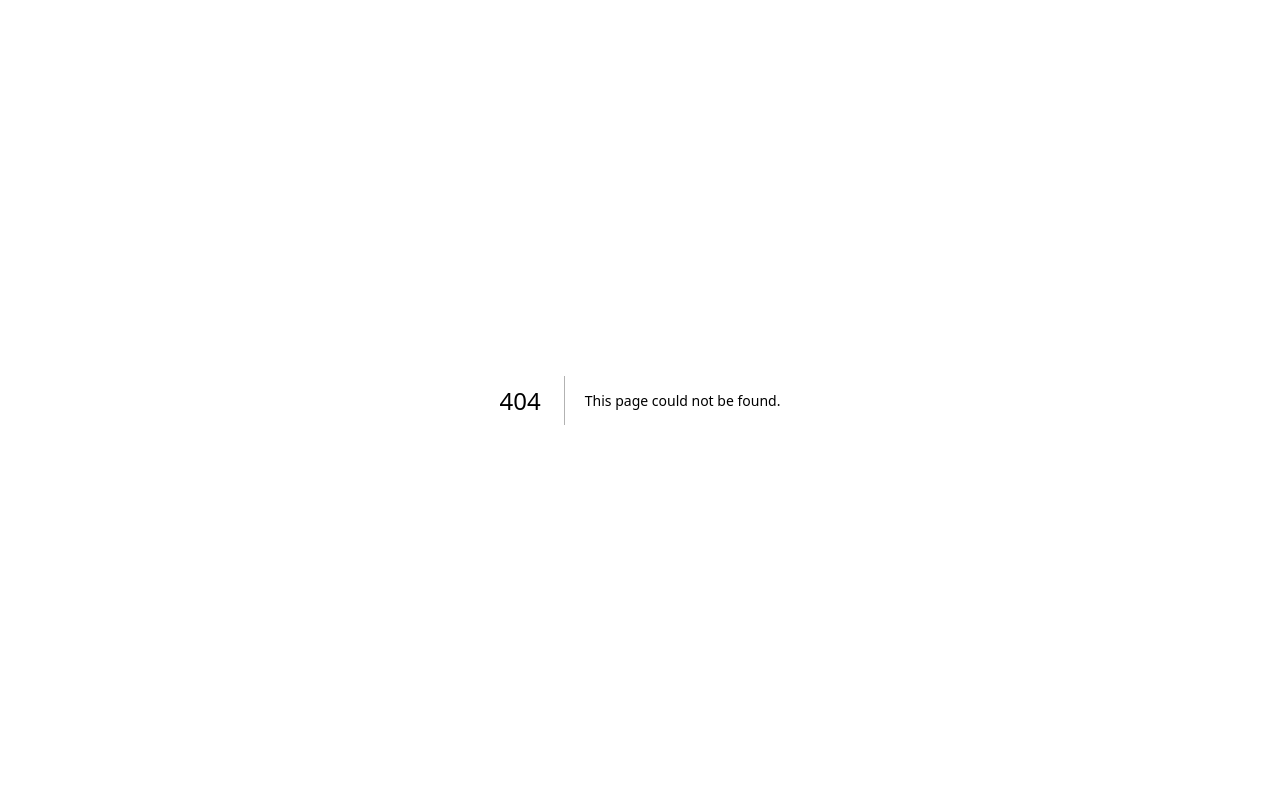
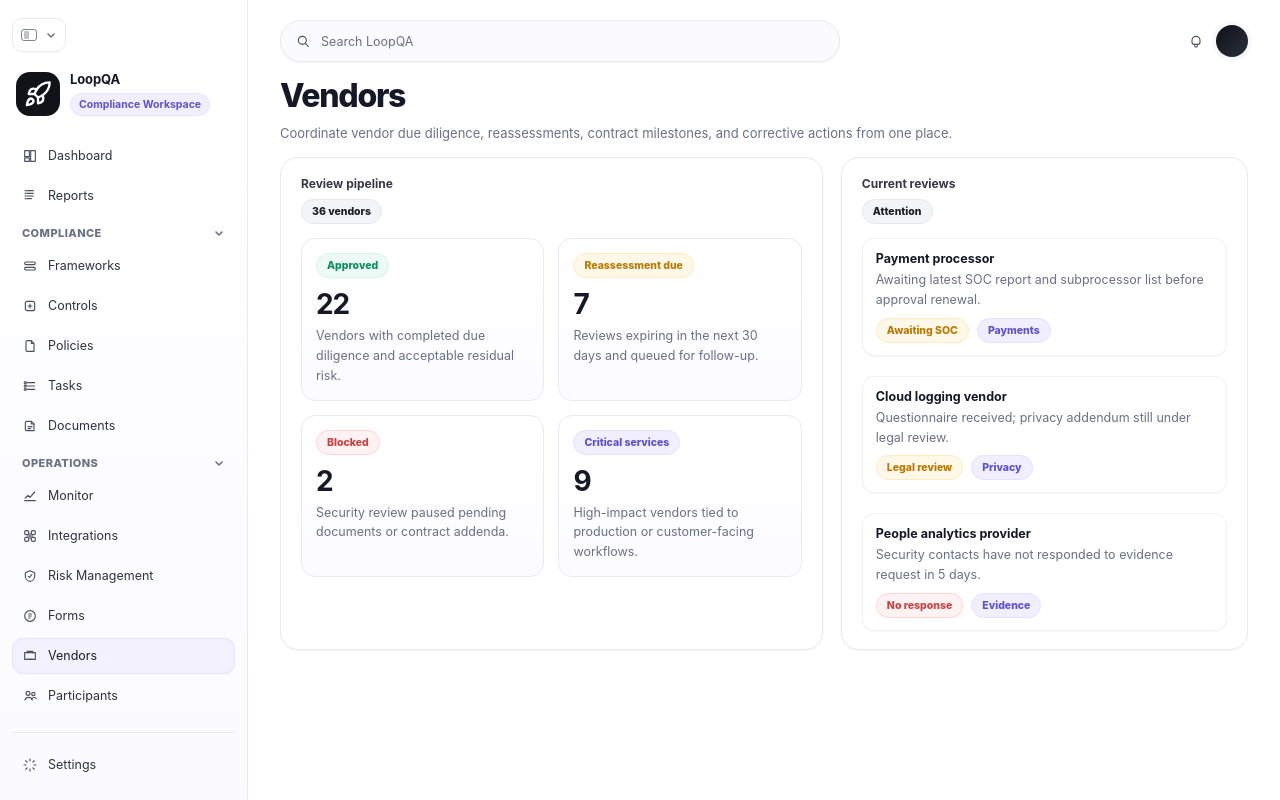
Before and after one commit to dondreytaylor/loomqa-compliance-platform, a Next.js app in the folder local/: page /vendors in a window 1280 px wide. Before the commit this address had no page. Built offline with nearby package versions, Linux system fonts and the light colour scheme.

Commit message:
Add vendors page

```diff
--- /dev/null
+++ b/local/src/app/vendors/page.tsx
@@ -0,0 +1,110 @@
+/**
+ * Route segment: `/vendors`
+ *
+ * IMPORTANT
+ * - This page is a direct port of `platform-reference/vendors.html`.
+ * - Keep class names + hierarchy aligned with the reference so global CSS
+ *   in `src/app/dashboard.css` applies consistently across the prototype.
+ * - Interactions (sidebar open/collapse + section toggles) come from
+ *   `PlatformShell` → `PlatformBehavior` to match the reference inline script.
+ */
+
+import type { Metadata } from "next";
+
+import { PlatformShell } from "../../components/platform/PlatformShell";
+
+export const metadata: Metadata = {
+  title: "Vendors · LoopQA",
+};
+
+export default function VendorsPage() {
+  return (
+    <PlatformShell activeHref="/vendors">
+      {/* Reference: <div class="page-title">Vendors</div> */}
+      <div className="page-title">Vendors</div>
+
+      {/* Reference: <div class="subtitle">…</div> */}
+      <div className="subtitle">
+        Coordinate vendor due diligence, reassessments, contract milestones, and
+        corrective actions from one place.
+      </div>
+
+      {/* Reference: <div class="two-col">…</div> */}
+      <div className="two-col">
+        <section className="card">
+          <div className="card-header">
+            <span>Review pipeline</span>
+            <span className="pill purple">36 vendors</span>
+          </div>
+
+          <div
+            className="summary-grid"
+            style={{ gridTemplateColumns: "repeat(2,minmax(0,1fr))" }}
+          >
+            <div className="summary-item">
+              <span className="pill green">Approved</span>
+              <h4>22</h4>
+              <p>Vendors with completed due diligence and acceptable residual risk.</p>
+            </div>
+
+            <div className="summary-item">
+              <span className="pill amber">Reassessment due</span>
+              <h4>7</h4>
+              <p>Reviews expiring in the next 30 days and queued for follow-up.</p>
+            </div>
+
+            <div className="summary-item">
+              <span className="pill red">Blocked</span>
+              <h4>2</h4>
+              <p>Security review paused pending documents or contract addenda.</p>
+            </div>
+
+            <div className="summary-item">
+              <span className="pill purple">Critical services</span>
+              <h4>9</h4>
+              <p>High-impact vendors tied to production or customer-facing workflows.</p>
+            </div>
+          </div>
+        </section>
+
+        <section className="card">
+          <div className="card-header">
+            <span>Current reviews</span>
+            <span className="pill amber">Attention</span>
+          </div>
+
+          <div className="stack-list">
+            <div className="task-item">
+              <strong>Payment processor</strong>
+              <p>
+                Awaiting latest SOC report and subprocessor list before approval renewal.
+              </p>
+              <div className="task-meta">
+                <span className="pill amber">Awaiting SOC</span>
+                <span className="pill purple">Payments</span>
+              </div>
+            </div>
+
+            <div className="task-item">
+              <strong>Cloud logging vendor</strong>
+              <p>Questionnaire received; privacy addendum still under legal review.</p>
+              <div className="task-meta">
+                <span className="pill amber">Legal review</span>
+                <span className="pill purple">Privacy</span>
+              </div>
+            </div>
+
+            <div className="task-item">
+              <strong>People analytics provider</strong>
+              <p>Security contacts have not responded to evidence request in 5 days.</p>
+              <div className="task-meta">
+                <span className="pill red">No response</span>
+                <span className="pill purple">Evidence</span>
+              </div>
+            </div>
+          </div>
+        </section>
+      </div>
+    </PlatformShell>
+  );
+}
```
